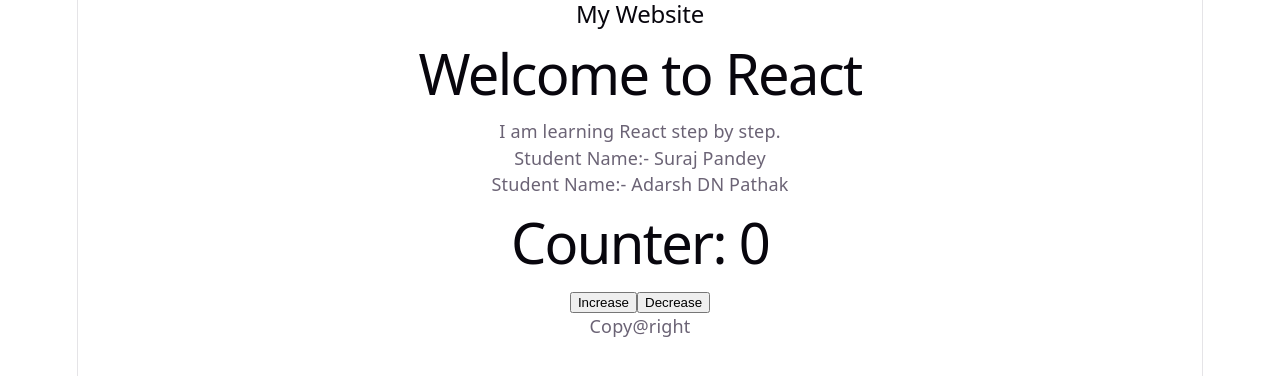
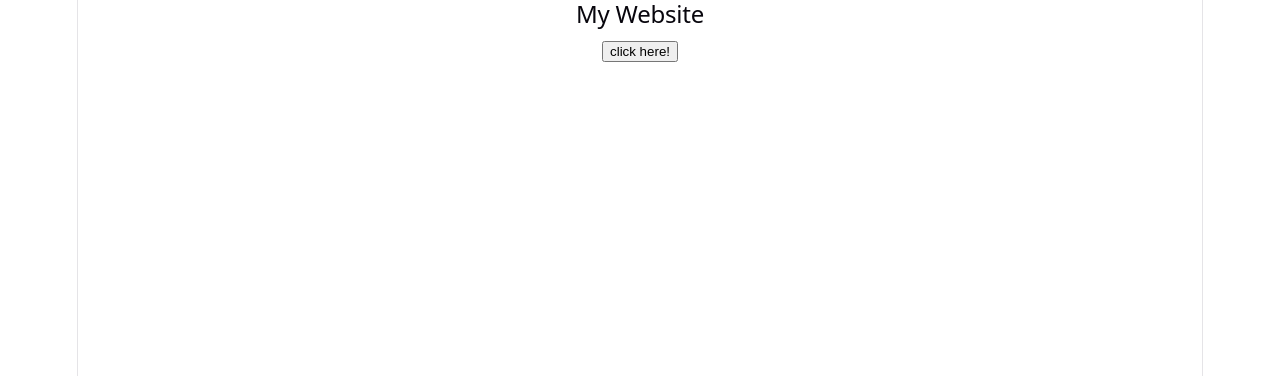
Before and after one commit to surajpandey230522-cloud/learning_react, a React (Vite) app: page / in a window 1280 px wide. Shown: the top 376 px of the page. Built offline with nearby package versions, Linux system fonts and the light colour scheme.

Commit message:
add event

```diff
--- a/src/App.jsx
+++ b/src/App.jsx
@@ -11,6 +11,7 @@
 function Footer(){
   return <footer>Copy@right</footer>
 }
+//useState......................................................//
 
 function Counter() {
   const [count, setCount] = useState(0);
@@ -30,16 +31,70 @@
   );
 }
 
+//useState...........................................................//
+
+function Student1(){
+  const[name,setName]=useState("suraj")
+  return (
+  <div>
+    <h2>Hello:{name}</h2>
+
+    <button onClick={()=>setName("adarsh")}>change name</button>
+  </div>
+  )
+}
+//useState....................................................................//
+function Data() {
+  const [students, setStudents] = useState([
+    "Suraj",
+    "Aman"
+  ]);
+
+  function addStudent() {
+    setStudents([...students, "Adarsh"]);
+  }
+
+  return (
+    <div>
+      <h2>Students</h2>
+
+      {students.map((student) => (
+        <p key={student}>{student}</p>
+      ))}
+
+      <button onClick={addStudent}>Add Student</button>
+    </div>
+  );
+}
+
+//Event and form................................................................//
+
+
+function Event(){
+  function call(){
+    alert("welcome to my website")
+  }
+  return (
+    <div>
+      <button onClick={call}>click here!</button>
+    </div>
+  )
+}
+
+
 function App() {
   return (
     <div>
       <Navbar />
-      <h1>Welcome to React</h1>
+      {/* <h1>Welcome to React</h1>
       <p>I am learning React step by step.</p>
       <Student name="Suraj Pandey"/>
       <Student name="Adarsh DN Pathak"/>
       <Counter/>
-      <Footer/>
+      <Student1/>
+      <Data/>
+      <Footer/> */}
+      <Event/>
     </div>
   );
 }
```
